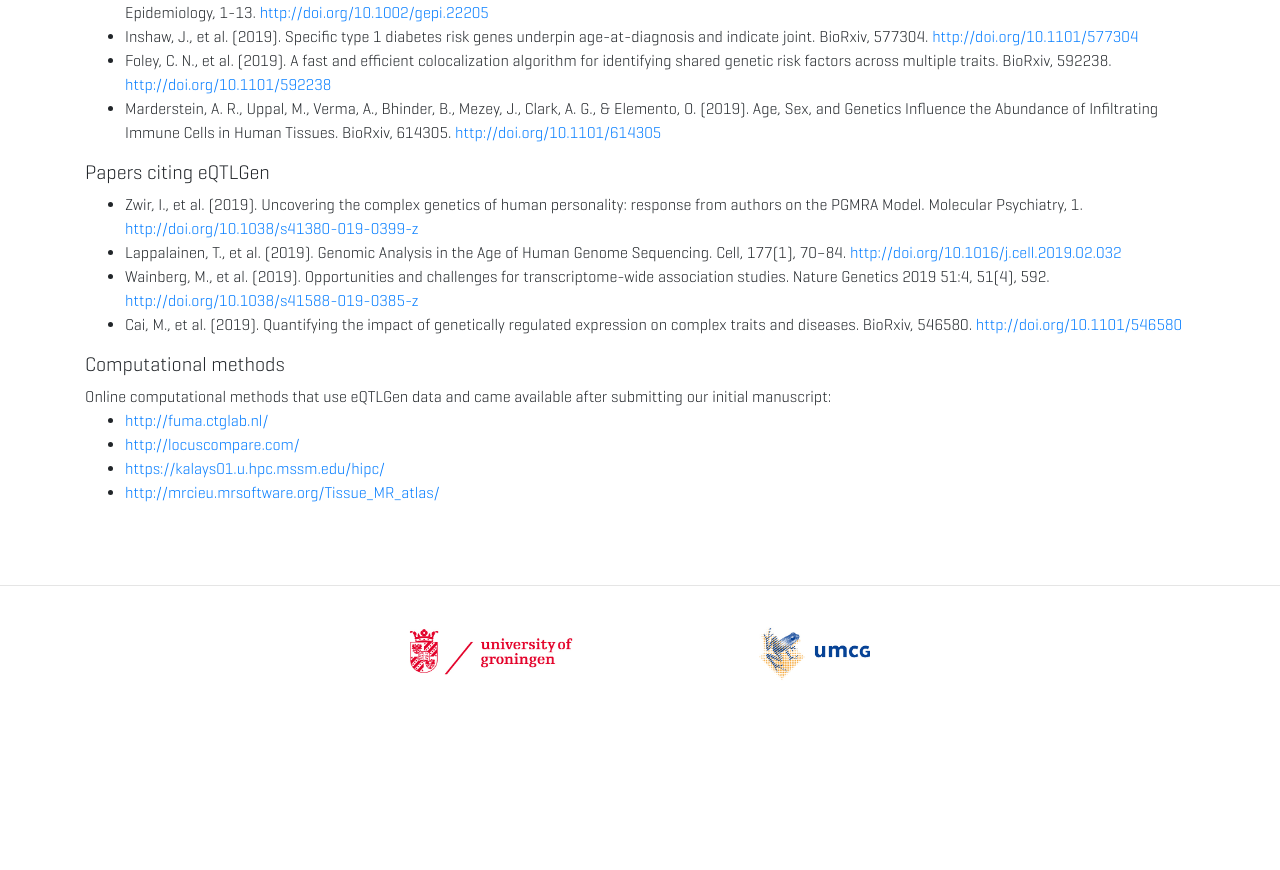
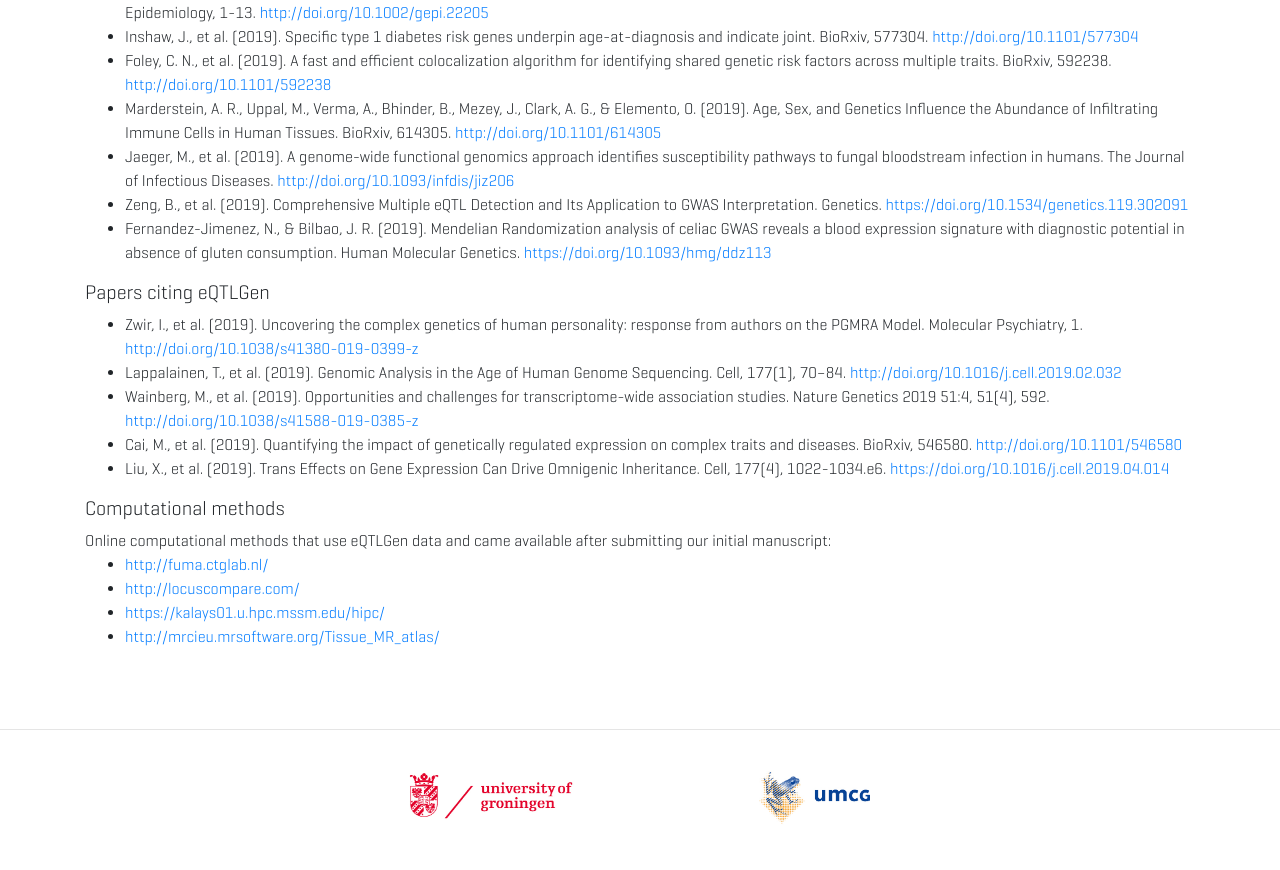
Before and after one commit to molgenis/molgenis-app-eqtlgen, a website built with webpack: page src/publications.html in a window 1280 px wide. Shown: the part 1112-1982 px from the top of the page. Before the commit the page ends 1838 px from the top, so only its background shows below. Built offline with nearby package versions, Linux system fonts and the light colour scheme.

Commit message:
Updated publications

```diff
--- a/src/publications.html
+++ b/src/publications.html
@@ -55,7 +55,7 @@
       <h2 class="my-4">Publications</h2>
 
       An overview of papers, tools and databases using or citing eQTLGen Consortium data.<br/>
-      Last update: 30 April 2019.<br/><br/>
+      Last update: 3 June 2019.<br/><br/>
 
       <h5>Papers using eQTLGen data (before publication)</h5>
       <ul>
@@ -83,6 +83,10 @@
         <li>Inshaw, J., et al. (2019). Specific type 1 diabetes risk genes underpin age-at-diagnosis and indicate joint. BioRxiv, 577304. <a target="_blank" href="http://doi.org/10.1101/577304">http://doi.org/10.1101/577304</a></li>
         <li>Foley, C. N., et al. (2019). A fast and efficient colocalization algorithm for identifying shared genetic risk factors across multiple traits. BioRxiv, 592238. <a target="_blank" href="http://doi.org/10.1101/592238">http://doi.org/10.1101/592238</a></li>
         <li>Marderstein, A. R., Uppal, M., Verma, A., Bhinder, B., Mezey, J., Clark, A. G., & Elemento, O. (2019). Age, Sex, and Genetics Influence the Abundance of Infiltrating Immune Cells in Human Tissues. BioRxiv, 614305. <a target="_blank" href="http://doi.org/10.1101/614305">http://doi.org/10.1101/614305</a></li>
+        <li>Jaeger, M., et al. (2019). A genome-wide functional genomics approach identifies susceptibility pathways to fungal bloodstream infection in humans. The Journal of Infectious Diseases. <a target="_blank" href="http://doi.org/10.1093/infdis/jiz206">http://doi.org/10.1093/infdis/jiz206</a></li>
+        <li>Zeng, B., et al. (2019). Comprehensive Multiple eQTL Detection and Its Application to GWAS Interpretation. Genetics. <a target="_blank" href="https://doi.org/10.1534/genetics.119.302091">https://doi.org/10.1534/genetics.119.302091</a></li>
+        <li>Fernandez-Jimenez, N., & Bilbao, J. R. (2019). Mendelian Randomization analysis of celiac GWAS reveals a blood expression signature with diagnostic potential in absence of gluten consumption. Human Molecular Genetics. <a target="_blank" href="https://doi.org/10.1093/hmg/ddz113">https://doi.org/10.1093/hmg/ddz113</a></li>
+
       </ul>
 
       <h5>Papers citing eQTLGen</h5>
@@ -91,6 +95,7 @@
         <li>Lappalainen, T., et al. (2019). Genomic Analysis in the Age of Human Genome Sequencing. Cell, 177(1), 70–84. <a target="_blank" href="http://doi.org/10.1016/j.cell.2019.02.032">http://doi.org/10.1016/j.cell.2019.02.032</a></li>
         <li>Wainberg, M., et al. (2019). Opportunities and challenges for transcriptome-wide association studies. Nature Genetics 2019 51:4, 51(4), 592. <a target="_blank" href="http://doi.org/10.1038/s41588-019-0385-z">http://doi.org/10.1038/s41588-019-0385-z</a></li>
         <li>Cai, M., et al. (2019). Quantifying the impact of genetically regulated expression on complex traits and diseases. BioRxiv, 546580. <a target="_blank" href="http://doi.org/10.1101/546580">http://doi.org/10.1101/546580</a></li>
+        <li>Liu, X., et al. (2019). Trans Effects on Gene Expression Can Drive Omnigenic Inheritance. Cell, 177(4), 1022-1034.e6. <a target="_blank" href="https://doi.org/10.1016/j.cell.2019.04.014">https://doi.org/10.1016/j.cell.2019.04.014</a></li>
       </ul>
 
       <h5>Computational methods</h5>
```
